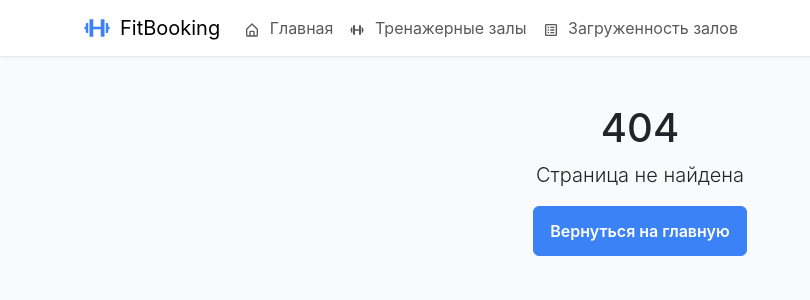
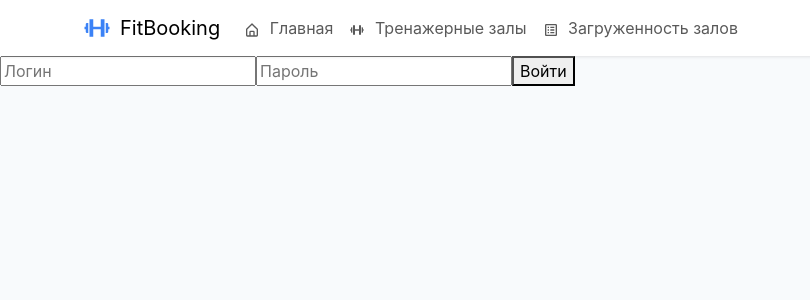
Before and after one commit to temirbayev1997/diplom_front, a React (Create React App) app: page /admin-login in a window 1280 px wide. Before the commit this address had no page. Shown: the top 300 px of the page, without its empty margins (0-810 px from the left). Built offline with nearby package versions, Linux system fonts and the light colour scheme.

Commit message:
add adminpanel

```diff
--- a/src/App.js
+++ b/src/App.js
@@ -12,10 +12,12 @@ import GymDetailPage from './pages/GymDetailPage';
 import BookingPage from './pages/BookingPage';
 import ProfilePage from './pages/ProfilePage';
 import SubscriptionPage from './pages/SubscriptionPage';
-import AdminDashboard from './pages/AdminDashboard';
 import NotificationsPage from './pages/NotificationsPage';
 import GymLoadStatusPage from './pages/GymLoadStatusPage';
 import CombinedSubscriptionsAndBookings from './pages/CombinedSubscriptionsAndBookings';
+import AdminDashboard from "./admin/AdminDashboard";
+import AdminLogin from "./admin/AdminLogin";
+import AdminRoute from "./admin/AdminRoute";
 
 const ProtectedRoute = ({ children, adminRequired = false }) => {
   const isAuthenticated = localStorage.getItem('token');
@@ -96,7 +98,22 @@ function AppRoutes() {
             </ProtectedRoute>
           }
           />
-
+          <Route
+          path="/admin-login"
+          element={
+            <GuestRoute>
+              <AdminLogin />
+            </GuestRoute>
+          }
+          />
+          <Route
+          path="/admin-dashboard"
+          element={
+            <AdminRoute>
+              <AdminDashboard />
+            </AdminRoute>
+          }
+          />
           <Route
           path="/gyms"
           element=
@@ -140,15 +157,6 @@ function AppRoutes() {
           />
 
           <Route
-            path="/admin"
-            element={
-              <ProtectedRoute adminRequired={true}>
-                <AdminDashboard />
-              </ProtectedRoute>
-            }
-          />
-
-          <Route
             path="/notifications"
             element={
               <ProtectedRoute>
--- /dev/null
+++ b/src/admin/AdminDashboard.jsx
@@ -0,0 +1,20 @@
+import React, { useEffect, useState } from "react";
+import { fetchAdminStats } from "../services/adminApi";
+
+export default function AdminDashboard() {
+  const [stats, setStats] = useState(null);
+  useEffect(() => {
+    fetchAdminStats().then(res => setStats(res.data));
+  }, []);
+  if (!stats) return <div>Загрузка...</div>;
+  return (
+    <div>
+      <h1>Админ-панель</h1>
+      <div>Пользователей: {stats.total_users}</div>
+      <div>Бронирований: {stats.total_bookings}</div>
+      <ul>
+        {stats.gyms.map(g => <li key={g.name}>{g.name}: {g.capacity} чел.</li>)}
+      </ul>
+    </div>
+  );
+}
--- /dev/null
+++ b/src/admin/AdminLogin.jsx
@@ -0,0 +1,53 @@
+import React, { useState } from "react";
+import api from '../services/api';
+
+const AdminLogin = () => {
+  const [formData, setFormData] = useState({
+    username: '',
+    password: ''
+  });
+  const [error, setError] = useState("");
+
+  // Универсальный обработчик для input
+  const handleChange = e => {
+    const { name, value } = e.target;
+    setFormData(prev => ({
+      ...prev,
+      [name]: value
+    }));
+  };
+
+  const handleLogin = async e => {
+    e.preventDefault();
+    setError("");
+    try {
+      const res = await api.post('api/v1/users/token/', formData);
+      localStorage.setItem("token", res.data.access);
+      window.location.href = "/admin-dashboard";
+    } catch (err) {
+      setError("Ошибка авторизации");
+    }
+  };
+
+  return (
+    <form onSubmit={handleLogin}>
+      <input
+        name="username"
+        value={formData.username}
+        onChange={handleChange}
+        placeholder="Логин"
+      />
+      <input
+        type="password"
+        name="password"
+        value={formData.password}
+        onChange={handleChange}
+        placeholder="Пароль"
+      />
+      <button type="submit">Войти</button>
+      {error && <div style={{color:'red'}}>{error}</div>}
+    </form>
+  );
+};
+
+export default AdminLogin;
--- /dev/null
+++ b/src/admin/AdminRoute.jsx
@@ -0,0 +1,9 @@
+import React from "react";
+import { Navigate } from "react-router-dom";
+
+export default function AdminRoute({ children }) {
+  const token = localStorage.getItem("token");
+  // Можно добавить decode токена (jwt-decode) для проверки is_staff если надо
+  if (!token) return <Navigate to="/admin-login" replace />;
+  return children;
+}
--- a/src/pages/LoginPage.jsx
+++ b/src/pages/LoginPage.jsx
@@ -148,6 +148,16 @@ const LoginPage = () => {
                     Зарегистрироваться
                   </Link>
                 </p>
+                <div className="text-center mt-2">
+  <Button
+    variant="outline-dark"
+    onClick={() => navigate("/admin-login")}
+    className="fw-bold"
+  >
+    Перейти в административную панель
+  </Button>
+</div>
+
               </div>
             </Card.Body>
           </Card>
--- /dev/null
+++ b/src/services/adminApi.js
@@ -0,0 +1,11 @@
+import axios from "axios";
+
+const api = axios.create({
+  baseURL: process.env.REACT_APP_API_URL
+});
+
+export const fetchAdminStats = () =>
+  api.get("api/v1/analytics/admin-dashboard/stats/");
+
+export const fetchAttendanceHeatmap = () =>
+  api.get("api/v1/analytics/admin-dashboard/attendance-heatmap/");
```
Also changed, not shown: src/admin/HeatmapPanel.jsx (added, +31 -0 lines).
